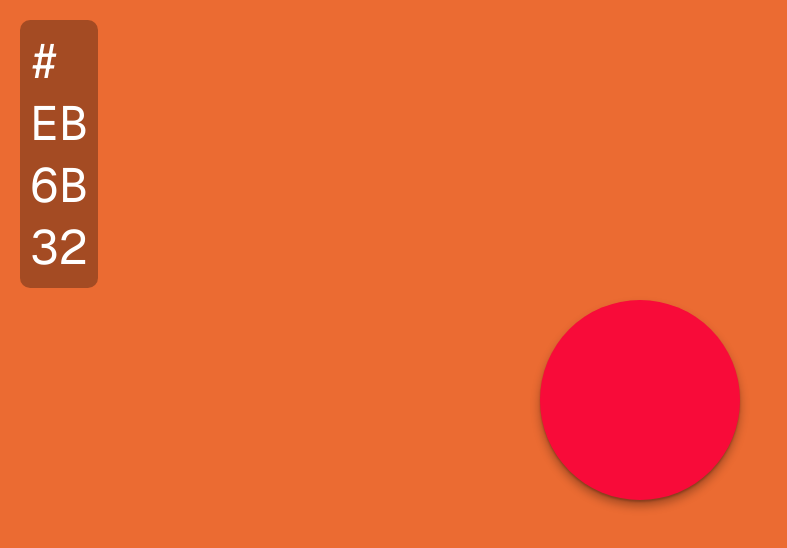
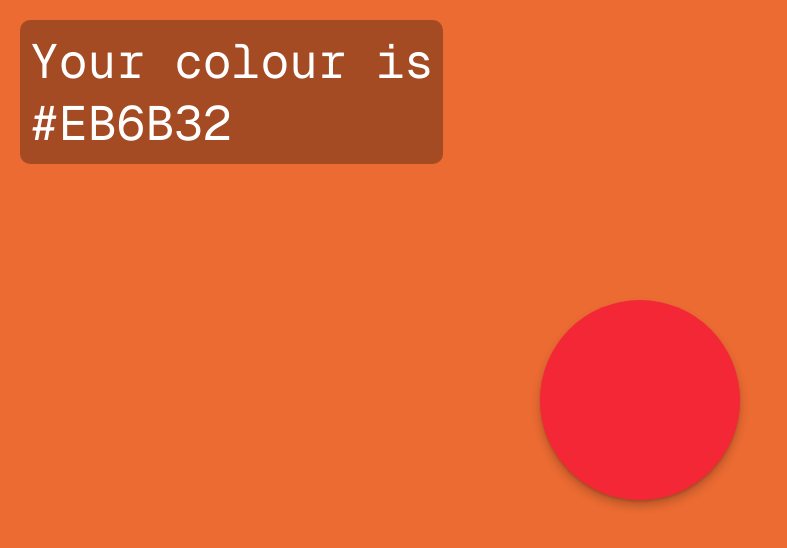
Before and after one commit to ocinpp/pulse-colour, a React (Vite) app: page / in a window 1280 px wide. Both pictures are taken after a click on the element 640 px from the left and 400 px from the top of the page. Shown: the top 548 px of the page, without its empty margins (0-787 px from the left). Built offline with nearby package versions, Linux system fonts and the light colour scheme.

Commit message:
Add description and timing

```diff
--- a/src/App.module.css
+++ b/src/App.module.css
@@ -82,6 +82,13 @@
   padding: 10px;
 }
 
+.hexCodeDescription {
+  font-size: 48px;
+  opacity: 0;
+  transform: translateX(-20px);
+  color: white;
+}
+
 .hexCodePart {
   font-size: 48px;
   opacity: 0;
@@ -89,8 +96,12 @@
   color: white;
 }
 
-.slideIn {
+.slideIn1 {
   animation: slideIn 0.5s forwards;
+}
+
+.slideIn2 {
+  animation: slideIn 1s forwards;
 }
 
 @keyframes slideIn {
@@ -123,7 +134,11 @@
     height: 150px;
   }
 
+  .hexCodeDescription {
+    font-size: 36px;
+  }
+
   .hexCodePart {
-    font-size: 56px;
+    font-size: 36px;
   }
 }
--- a/src/App.tsx
+++ b/src/App.tsx
@@ -58,7 +58,7 @@ export default function App() {
         if (index === parts.length - 1) {
           setTimeout(() => setIsAnimating(false), 500); // Allow interaction after last part is shown
         }
-      }, index * 500);
+      }, (index + 1) * 700);
     });
   }, []);
 
@@ -176,14 +176,20 @@ export default function App() {
       <div className={styles.hexCodeWrapper}>
         {hexCode.length > 0 && (
           <div className={styles.hexCodeContainer}>
-            {hexCode.map((part, index) => (
+            <div className={`${styles.hexCodeDescription} ${styles.slideIn1}`}>
+              Your colour is
+            </div>
+            {/* {hexCode.map((part, index) => (
               <div
                 key={index}
                 className={`${styles.hexCodePart} ${styles.slideIn}`}
               >
                 {part}
               </div>
-            ))}
+            ))} */}
+            <div className={`${styles.hexCodePart} ${styles.slideIn2}`}>
+              {hexCode}
+            </div>
           </div>
         )}
       </div>
```
